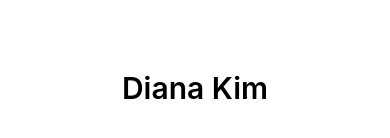
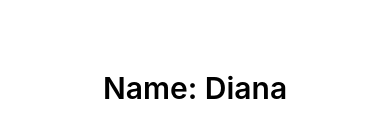
Before and after one commit to Hyogyeong8/ToDoApp_ReactNative, a React Native app: screen / in a window 390 px wide. Shown: the part 334-472 px from the top of the page. Built offline with nearby package versions, Linux system fonts and the light colour scheme.

Commit message:
Add: separate UserContext and User component

```diff
--- a/src/App.js
+++ b/src/App.js
@@ -1,6 +1,8 @@
 import React, { createContext } from "react";
 import { StatusBar } from "expo-status-bar";
 import styled from "styled-components/native";
+import User from "./components/User";
+import { UserProvider } from "./context/User";
 
 const Container = styled.SafeAreaView`
   flex: 1;
@@ -9,24 +11,13 @@ const Container = styled.SafeAreaView`
   justify-content: center;
 `;
 
-const StyledText = styled.Text`
-  font-size: 30px;
-  font-weight: 600;
-`;
-
 export default function App() {
-  const UserContext = createContext({ name: "Diana" });
   return (
-    <UserContext.Provider value={{ name: "Diana Kim" }}>
+    <UserProvider>
       <Container>
-        <UserContext.Consumer>
-          {(value) => {
-            console.log(value);
-            return <StyledText>{value?.name}</StyledText>;
-          }}
-        </UserContext.Consumer>
+        <User />
         <StatusBar style="auto" />
       </Container>
-    </UserContext.Provider>
+    </UserProvider>
   );
 }
--- /dev/null
+++ b/src/components/User.js
@@ -0,0 +1,18 @@
+import React from "react";
+import styled from "styled-components/native";
+import { UserConsumer } from "../context/User";
+
+const StyledText = styled.Text`
+  font-size: 30px;
+  font-weight: 600;
+`;
+
+const User = () => {
+  return (
+    <UserConsumer>
+      {({ name }) => <StyledText>Name: {name}</StyledText>}
+    </UserConsumer>
+  );
+};
+
+export default User;
--- /dev/null
+++ b/src/context/User.js
@@ -0,0 +1,17 @@
+import React, { Children, createContext, useState } from "react";
+
+const UserContext = createContext({
+  name: "",
+  setName: () => {},
+});
+
+const UserProvider = ({ children }) => {
+  const [name, setName] = useState("Diana");
+  const value = { name, setName };
+  return <UserContext.Provider value={value}>{children}</UserContext.Provider>;
+};
+
+const UserConsumer = UserContext.Consumer;
+
+export { UserProvider, UserConsumer };
+export default UserContext;
```
